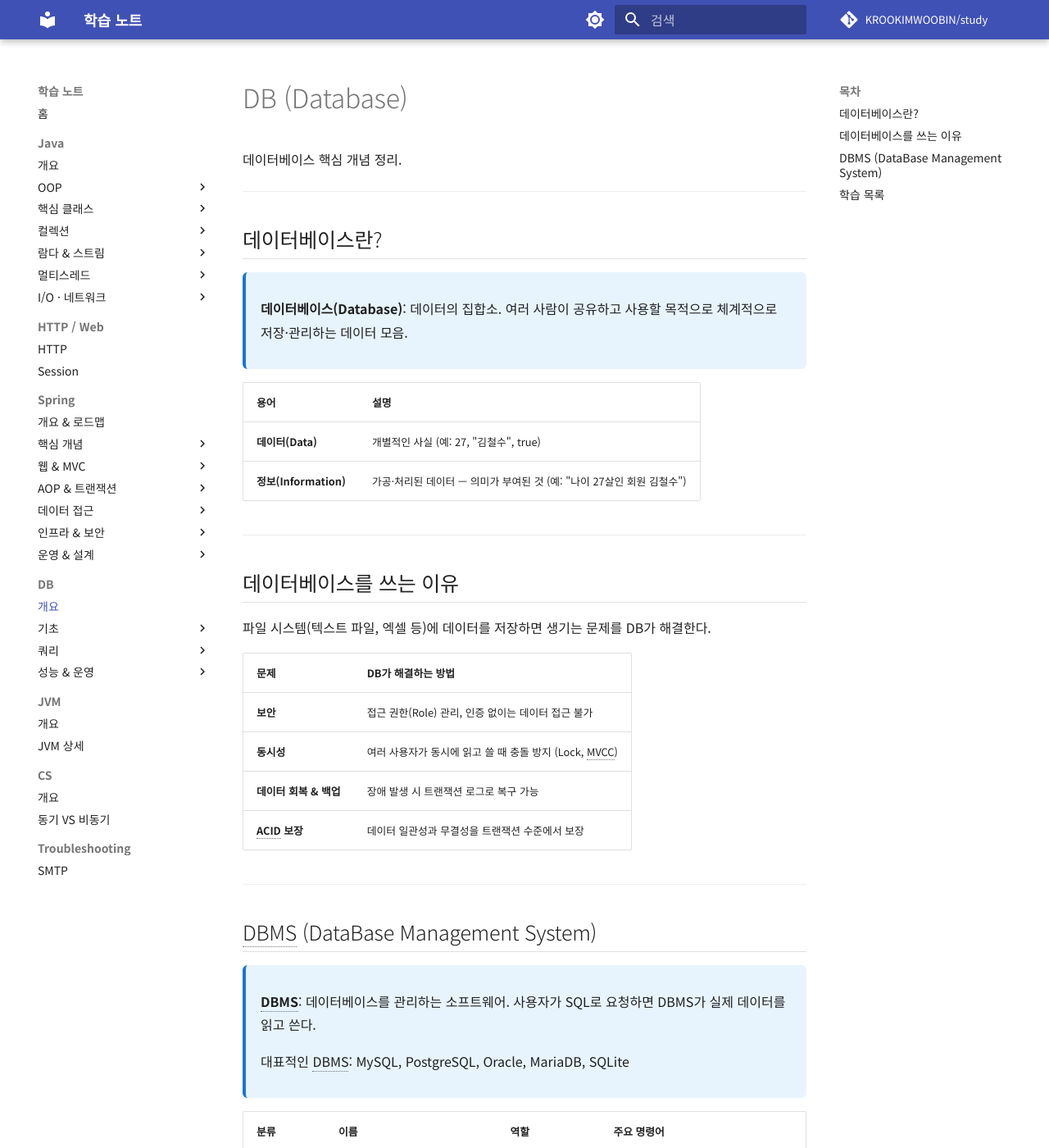
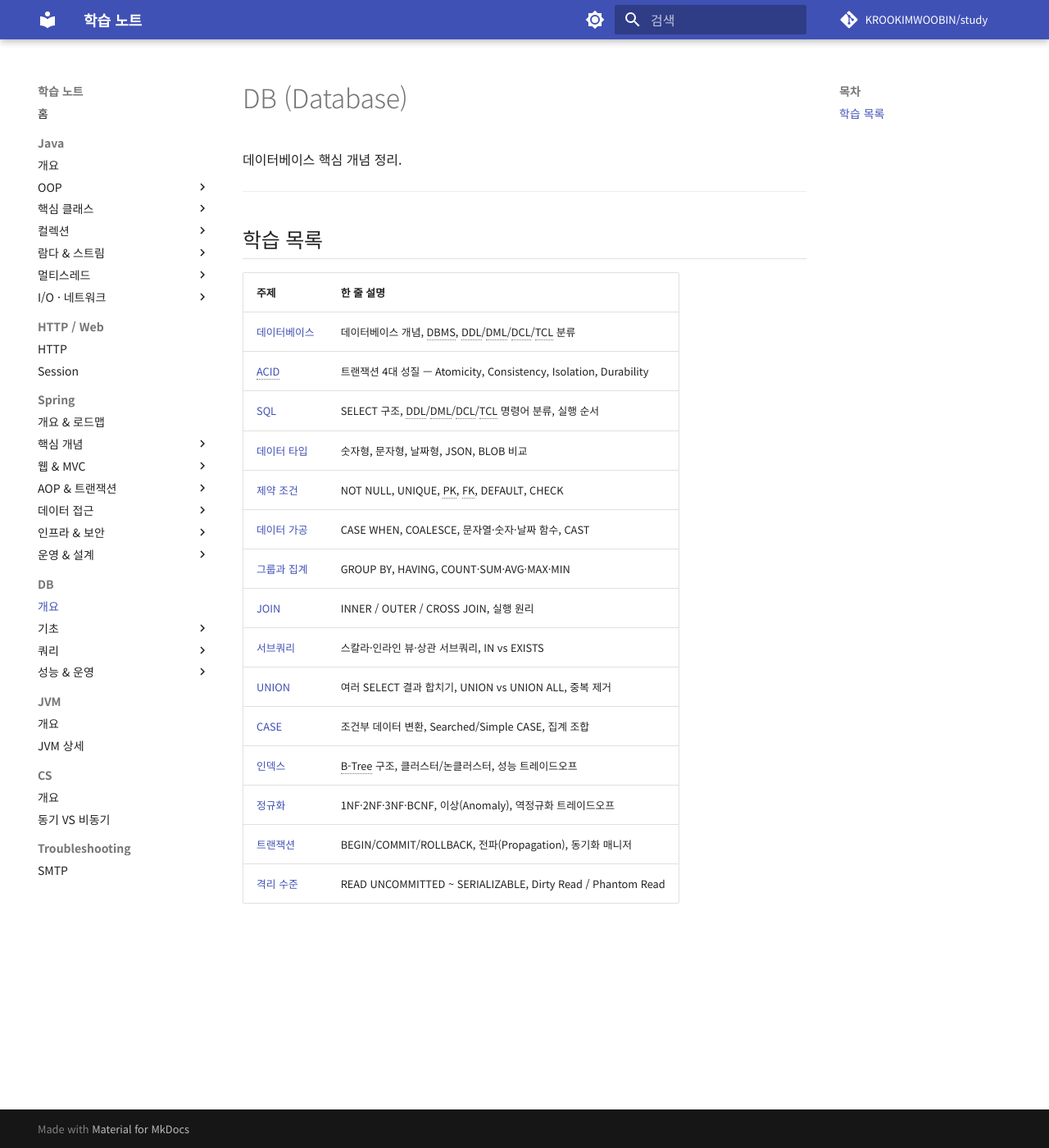
Before and after one commit to KROOKIMWOOBIN/study, an MkDocs documentation site: the page built from docs/db/db.md, in a window 1280 px wide and 1400 px high. Shown: the whole window at 82% size. Built offline with MkDocs 1.6.1 and Material for MkDocs 9.7.7, drawn with Linux system fonts in a browser that asks for light colours; comment, search, counter and statistics services are not loaded; some of the changed text lies outside the part shown.

Commit message:
refactor: DB 개념을 기초/데이터베이스.md로 분리, db.md 순수 목차로 개편

```diff
--- a/docs/db/db.md
+++ b/docs/db/db.md
@@ -1,53 +1,6 @@
 # DB (Database)
 
 데이터베이스 핵심 개념 정리.
-
----
-
-## 데이터베이스란?
-
-<div class="concept-box" markdown="1">
-
-**데이터베이스(Database)**: 데이터의 집합소. 여러 사람이 공유하고 사용할 목적으로 체계적으로 저장·관리하는 데이터 모음.
-
-</div>
-
-| 용어 | 설명 |
-|------|------|
-| **데이터(Data)** | 개별적인 사실 (예: 27, "김철수", true) |
-| **정보(Information)** | 가공·처리된 데이터 — 의미가 부여된 것 (예: "나이 27살인 회원 김철수") |
-
----
-
-## 데이터베이스를 쓰는 이유
-
-파일 시스템(텍스트 파일, 엑셀 등)에 데이터를 저장하면 생기는 문제를 DB가 해결한다.
-
-| 문제 | DB가 해결하는 방법 |
-|------|------------------|
-| **보안** | 접근 권한(Role) 관리, 인증 없이는 데이터 접근 불가 |
-| **동시성** | 여러 사용자가 동시에 읽고 쓸 때 충돌 방지 (Lock, MVCC) |
-| **데이터 회복 & 백업** | 장애 발생 시 트랜잭션 로그로 복구 가능 |
-| **ACID 보장** | 데이터 일관성과 무결성을 트랜잭션 수준에서 보장 |
-
----
-
-## DBMS (DataBase Management System)
-
-<div class="concept-box" markdown="1">
-
-**DBMS**: 데이터베이스를 관리하는 소프트웨어. 사용자가 SQL로 요청하면 DBMS가 실제 데이터를 읽고 쓴다.
-
-대표적인 DBMS: MySQL, PostgreSQL, Oracle, MariaDB, SQLite
-
-</div>
-
-| 분류 | 이름 | 역할 | 주요 명령어 |
-|------|------|------|------------|
-| **DDL** | Data Definition Language | 구조(스키마) 정의 | `CREATE`, `ALTER`, `DROP`, `TRUNCATE` |
-| **DML** | Data Manipulation Language | 데이터 조작 | `SELECT`, `INSERT`, `UPDATE`, `DELETE` |
-| **DCL** | Data Control Language | 권한 제어 | `GRANT`, `REVOKE` |
-| **TCL** | Transaction Control Language | 트랜잭션 제어 | `COMMIT`, `ROLLBACK`, `SAVEPOINT` |
 
 ---
 
@@ -55,6 +8,7 @@
 
 | 주제 | 한 줄 설명 |
 |------|-----------|
+| [데이터베이스](./기초/데이터베이스.md) | 데이터베이스 개념, DBMS, DDL/DML/DCL/TCL 분류 |
 | [ACID](./기초/ACID.md) | 트랜잭션 4대 성질 — Atomicity, Consistency, Isolation, Durability |
 | [SQL](./기초/SQL.md) | SELECT 구조, DDL/DML/DCL/TCL 명령어 분류, 실행 순서 |
 | [데이터 타입](./기초/데이터타입.md) | 숫자형, 문자형, 날짜형, JSON, BLOB 비교 |
--- a/mkdocs.yml
+++ b/mkdocs.yml
@@ -186,6 +186,7 @@ nav:
   - DB:
     - 개요: db/db.md
     - 기초:
+      - 데이터베이스: db/기초/데이터베이스.md
       - ACID: db/기초/ACID.md
       - SQL: db/기초/SQL.md
       - 데이터 타입: db/기초/데이터타입.md
```
Also changed, not shown: docs/db/기초/데이터베이스.md (added, +99 -0 lines).
